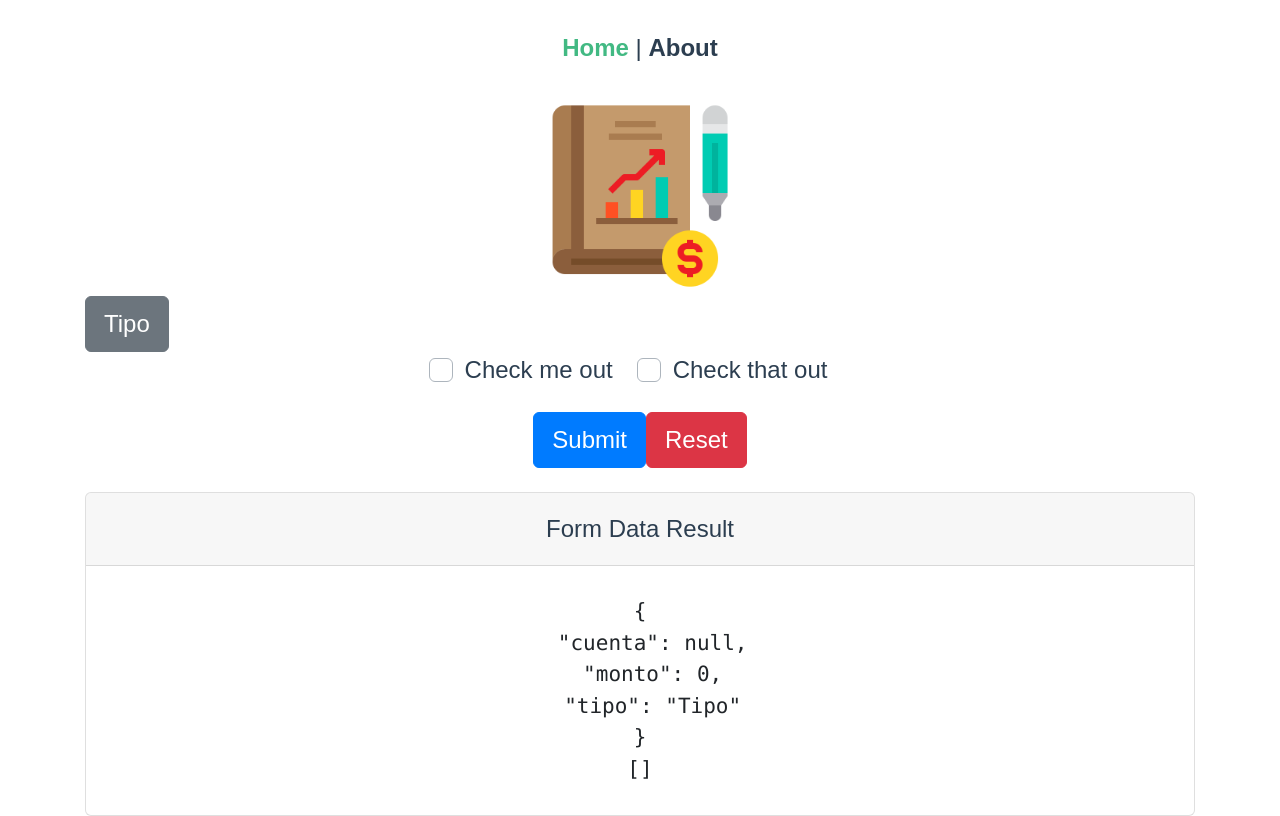
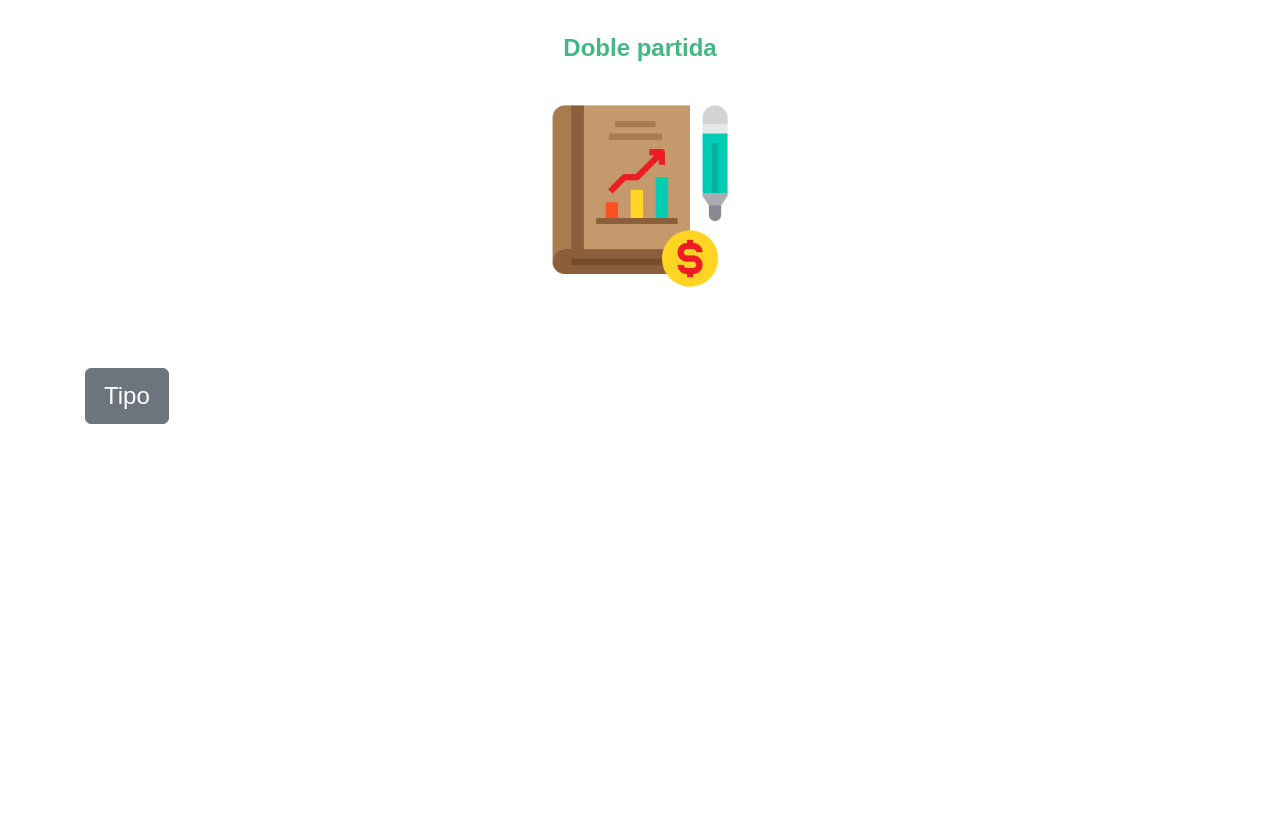
Before and after one commit to vndrd/v-accounting, a Vue app: page / in a window 1280 px wide. Built offline with nearby package versions, Linux system fonts and the light colour scheme.

Commit message:
tabla completa b-table

```diff
--- a/src/App.vue
+++ b/src/App.vue
@@ -1,8 +1,7 @@
 <template>
   <div id="app">
     <div id="nav">
-      <router-link to="/">Home</router-link> |
-      <router-link to="/about">About</router-link>
+      <router-link to="/">Doble partida </router-link>
     </div>
     <router-view/>
   </div>
--- a/src/components/Asiento.vue
+++ b/src/components/Asiento.vue
@@ -6,6 +6,7 @@
                     <b-col md="1">
                         <b-button
                             size="md"
+                            ref="tipo"
                             :variant="debehaber"
                             @click="changeType">{{form.tipo}}</b-button>
                     </b-col>
@@ -27,29 +28,14 @@
                         </b-input-group>
                         </b-col>
                         <b-col md="1" v-if="form.tipo!='Tipo'" v-bind:key="'zxc'" class="float-left">
-                            <b-button variant="success" @click="agregarCuenta">+</b-button>
+                            <b-button variant="info" @click="agregarCuenta">+</b-button>
                         </b-col>
                     </transition-group>
 
                 </b-row>
             <!--Tabla con datos-->
             <Tabla :lista="tablaCuentas" @quitarCuenta="quitarCuenta" v-if="tablaCuentas.length"/>
-            <b-form-group id="input-group-4">
-                <b-form-checkbox-group v-model="form.checked" id="checkboxes-4">
-                <b-form-checkbox value="me">Check me out</b-form-checkbox>
-                <b-form-checkbox value="that">Check that out</b-form-checkbox>
-                </b-form-checkbox-group>
-            </b-form-group>
-
-            <b-button type="submit" variant="primary">Submit</b-button>
-            <b-button type="reset" variant="danger">Reset</b-button>
             </b-form>
-            <b-card class="mt-3" header="Form Data Result">
-            <pre class="m-0">{{ form }}</pre>
-            <pre class="m-0">{{ tablaCuentas }}</pre>
-            </b-card>
-
-
         </b-container>
     </div>
 </template>
@@ -96,6 +82,7 @@ data() {
             this.form.cuenta = null;
             this.form.monto = 0;
             this.form.tipo = 'Debe';
+            this.$refs.tipo.focus();
         },
       onSubmit(evt) {
         evt.preventDefault()
@@ -165,8 +152,10 @@ data() {
 <style scoped lang="scss">
     .rowCuenta-enter{
         opacity: 0;
+        transform: translateX(100px);
     }
     .rowCuenta-enter-to{
+        transform: translateX(0px);
         opacity: 1;
     }
     .rowCuenta-enter-active{
--- a/src/components/Tabla.vue
+++ b/src/components/Tabla.vue
@@ -1,6 +1,8 @@
 <template>
     <div>
-        <b-table striped hover :items="lista" :fields="fields" foot-clone fixed responsive>
+
+
+            <b-table striped hover :items="lista" :fields="fields" foot-clone fixed responsive key="zzz">
                 <template v-slot:table-colgroup="scope">
                         <col
                             v-for="field in scope.fields"
@@ -17,9 +19,11 @@
                     <span class="float-left">{{row.value}} </span>
                 </template>
                 <!-- A custom formatted header cell for field 'name' -->
+
                         <template v-slot:head(cuenta)="data">
                                 <span class="text-secondary">{{ data.label.toUpperCase() }}</span>
                         </template>
+
 
                 <!-- A custom formatted footer cell for field 'name' -->
                 <template v-slot:foot(cuenta)="">
@@ -32,15 +36,22 @@
                 <template v-slot:foot(haber)="">
                     <span class="text-secondary mt-5">{{sumarHaber}}</span>
                 </template>
+                <template v-slot:foot(actions)="">
+
+                    <b-button v-if="sumarDebe==sumarHaber"
+                        size="md"
+                        variant="success"
+                    >
+                        Registrar
+                    </b-button>
+                </template>
 
                 <!-- Default fall-back custom formatted footer cell -->
                 <template v-slot:foot()="data">
                     <i>{{ data.label }}</i>
                 </template>
             </b-table>
-        <b-modal >
 
-        </b-modal>
     </div>
 </template>
 
@@ -94,3 +105,9 @@
     }
 }
 </script>
+
+<style lang="scss">
+    .tablita-move{
+        transition: transform 1s;
+    }
+</style>
--- a/src/views/Home.vue
+++ b/src/views/Home.vue
@@ -1,6 +1,6 @@
 <template>
   <div class="home">
-    <img alt="Vue logo" src="../assets/images/libro.png" width="200px">
+    <img alt="Vue logo" src="../assets/images/libro.png" width="200px" class="mb-5">
     <Asiento :cuentas="cuentas" @quitarOption="quitarOption" @reestablecerOption="reestablecerOption"/>
   </div>
 </template>
```
Lines whose indentation alone changed are shown as unchanged.
